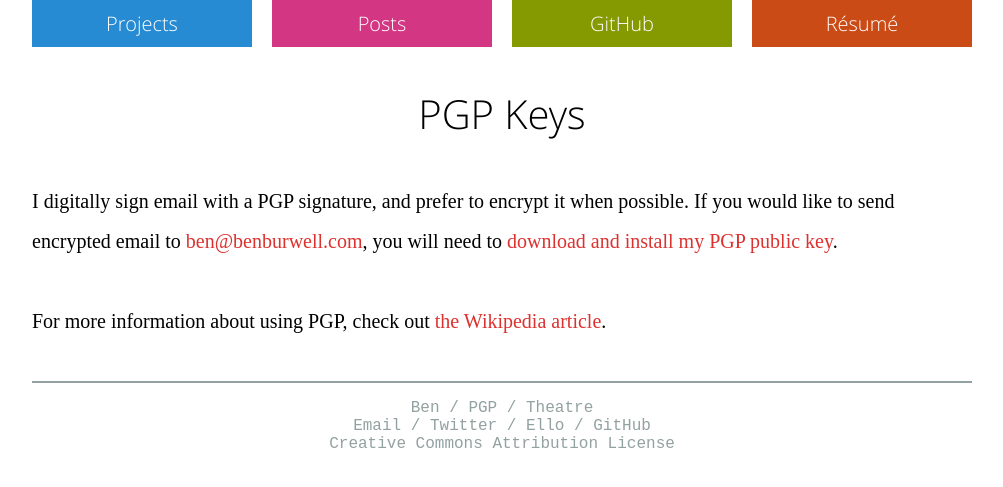
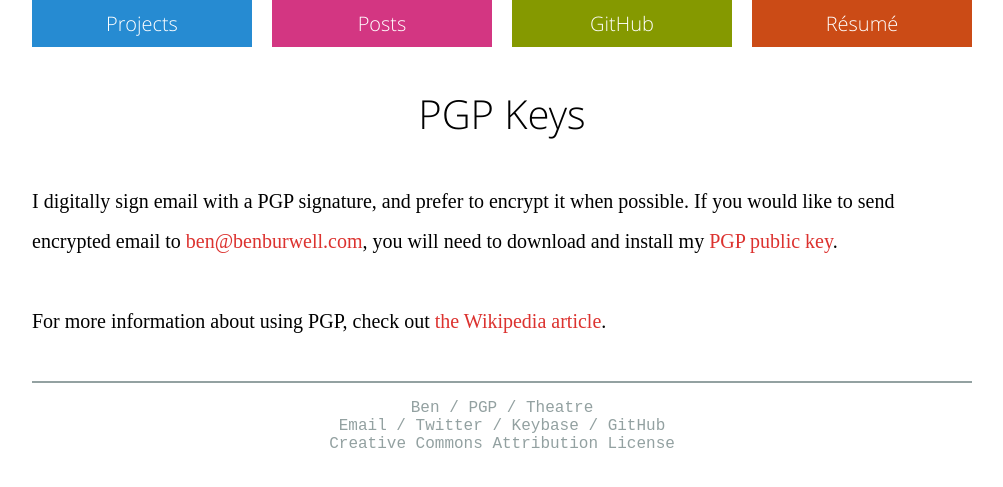
Before and after one commit to benburwell/benburwell.github.io, a Jekyll site: the page built from pgp/index.md, in a window 1280 px wide. Shown: the top 487 px of the page, without its empty margins (138-1141 px from the left). Built offline with Jekyll 4.4.1, drawn with Linux system fonts in a browser that asks for light colours; some web fonts are replaced; Markdown is read by kramdown in place of the engine named in the settings.

Commit message:
Removed PGP key and pointed to keybase.io

```diff
--- a/_layouts/master.html
+++ b/_layouts/master.html
@@ -91,7 +91,7 @@
             </main>
             <footer class="grid_wide">
                 <div><a href="/">Ben</a> / <a href="/pgp/">PGP</a> / <a href="/theatre/">Theatre</a></div>
-                <div><a href="mailto:hi@benburwell.com">Email</a> / <a href="https://twitter.com/bburwell">Twitter</a> / <a href="https://ello.co/benburwell">Ello</a> / <a href="https://github.com/benburwell">GitHub</a></div>
+                <div><a href="mailto:hi@benburwell.com">Email</a> / <a href="https://twitter.com/bburwell">Twitter</a> / <a href="https://keybase.io/benburwell">Keybase</a> / <a href="https://github.com/benburwell">GitHub</a></div>
                 <div><a rel="license" href="http://creativecommons.org/licenses/by/4.0/">Creative Commons Attribution License</a></div>
             </footer>
         </div>
--- a/pgp/index.md
+++ b/pgp/index.md
@@ -6,6 +6,6 @@ title: PGP Keys for Ben Burwell
 PGP Keys
 ========
 
-I digitally sign email with a PGP signature, and prefer to encrypt it when possible. If you would like to send  encrypted email to <ben@benburwell.com>, you will need to [download and install my PGP public key](/pgp/benburwell.asc).
+I digitally sign email with a PGP signature, and prefer to encrypt it when possible. If you would like to send encrypted email to <ben@benburwell.com>, you will need to download and install my [PGP public key](https://keybase.io/benburwell/key.asc).
 
 For more information about using PGP, check out [the Wikipedia article](https://en.wikipedia.org/wiki/Pretty_Good_Privacy).
```
Also changed, not shown: 1 other file.
